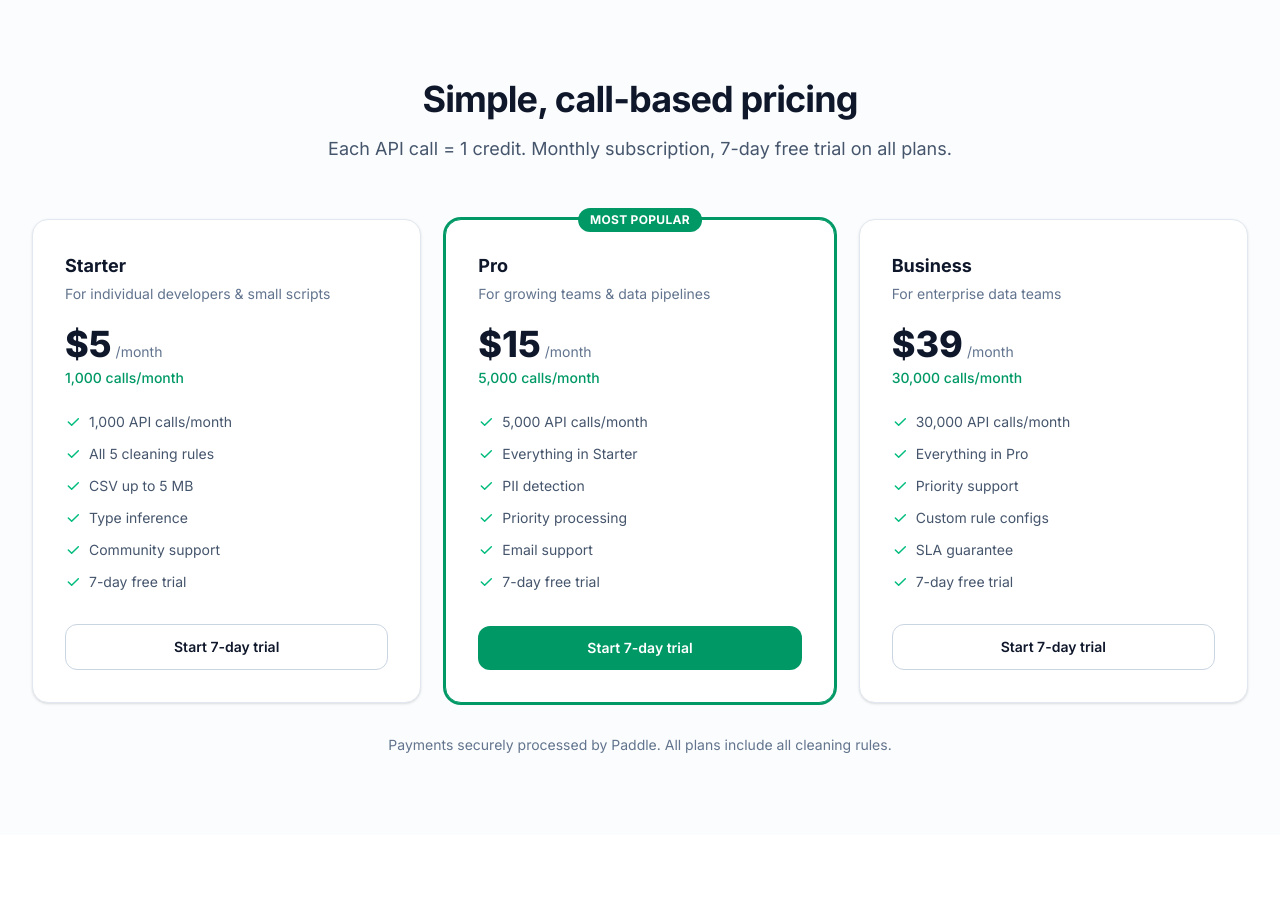
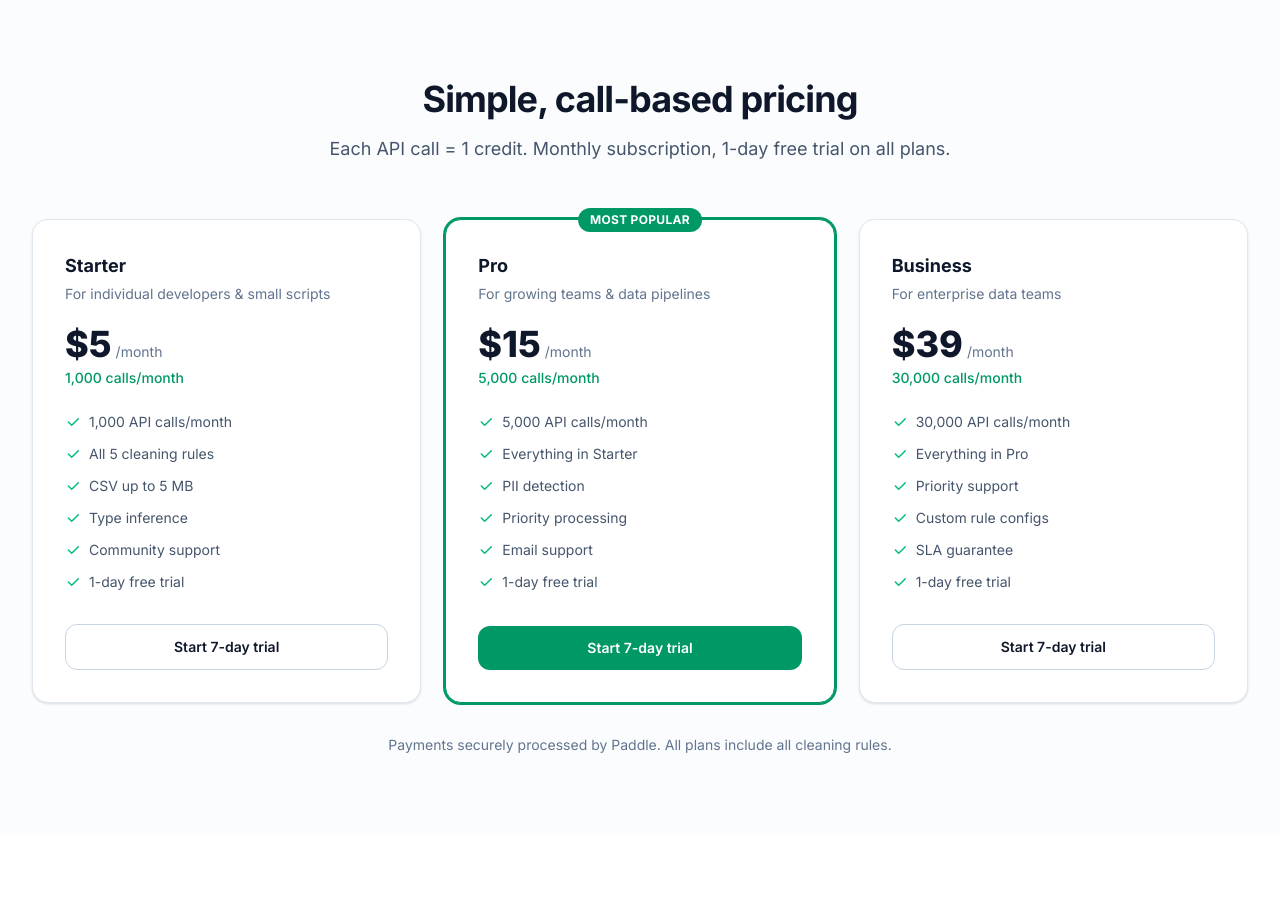
Before and after one commit to cimigoo/csvsanitizer, a Next.js app: page / in a window 1280 px wide. Shown: the part 2580-3498 px from the top of the page. Built offline with nearby package versions, Linux system fonts and the light colour scheme.

Commit message:
Keep trial at 1 day to prevent freeloading

```diff
--- a/src/app/page.tsx
+++ b/src/app/page.tsx
@@ -71,19 +71,19 @@ const PLANS = [
   {
     id: "starter", name: "Starter", price: 5, credits: "1,000",
     tagline: "For individual developers & small scripts",
-    features: ["1,000 API calls/month", "All 5 cleaning rules", "CSV up to 5 MB", "Type inference", "Community support", "7-day free trial"],
+    features: ["1,000 API calls/month", "All 5 cleaning rules", "CSV up to 5 MB", "Type inference", "Community support", "1-day free trial"],
     priceIdEnv: "NEXT_PUBLIC_PADDLE_PRICE_STARTER", highlighted: false,
   },
   {
     id: "pro", name: "Pro", price: 15, credits: "5,000",
     tagline: "For growing teams & data pipelines",
-    features: ["5,000 API calls/month", "Everything in Starter", "PII detection", "Priority processing", "Email support", "7-day free trial"],
+    features: ["5,000 API calls/month", "Everything in Starter", "PII detection", "Priority processing", "Email support", "1-day free trial"],
     priceIdEnv: "NEXT_PUBLIC_PADDLE_PRICE_PRO", highlighted: true,
   },
   {
     id: "business", name: "Business", price: 39, credits: "30,000",
     tagline: "For enterprise data teams",
-    features: ["30,000 API calls/month", "Everything in Pro", "Priority support", "Custom rule configs", "SLA guarantee", "7-day free trial"],
+    features: ["30,000 API calls/month", "Everything in Pro", "Priority support", "Custom rule configs", "SLA guarantee", "1-day free trial"],
     priceIdEnv: "NEXT_PUBLIC_PADDLE_PRICE_BUSINESS", highlighted: false,
   },
 ];
@@ -109,7 +109,7 @@ const FAQS = [
   { q: "Does CSVSanitizer use AI or LLMs?", a: "No. CSVSanitizer is 100% rule-based — pure string matching and regex patterns. No AI, no LLMs, no external API calls. Your data never leaves our server except to return the result, and we retain nothing." },
   { q: "What is the file size limit?", a: "Each API call accepts up to 5 MB of CSV data. For larger files, split them into chunks and process sequentially." },
   { q: "Do you store my CSV data?", a: "Zero data retention. CSV data is processed in-memory and returned in the response. We do not persist, log, or store any of your data. The only state we keep is an in-memory free-trial counter that resets on server cold-starts." },
-  { q: "How does the free trial work?", a: "Every IP gets 3 free API calls per day, no API key required. Use the Playground to try the full cleaning pipeline before committing. For higher volume, subscribe to any plan — all include a 7-day free trial." },
+  { q: "How does the free trial work?", a: "Every IP gets 3 free API calls per day, no API key required. Use the Playground to try the full cleaning pipeline before committing. For higher volume, subscribe to any plan — all include a 1-day free trial." },
   { q: "What is your refund policy?", a: "If CSVSanitizer materially fails to deliver the service described, contact us within 14 days of purchase for a full or pro-rated refund. See the Refund Policy page for details." },
 ];
 
@@ -271,7 +271,7 @@ export default function LandingPage() {
               Simple, call-based pricing
             </h2>
             <p className="mt-4 text-lg text-slate-600">
-              Each API call = 1 credit. Monthly subscription, 7-day free trial on all plans.
+              Each API call = 1 credit. Monthly subscription, 1-day free trial on all plans.
             </p>
           </div>
           <div className="mt-14 grid gap-6 lg:grid-cols-3">
```
